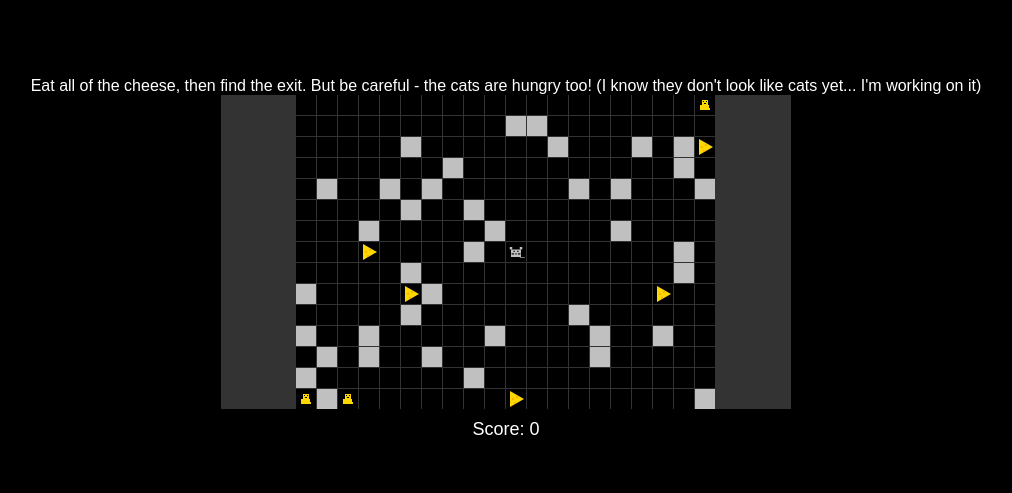
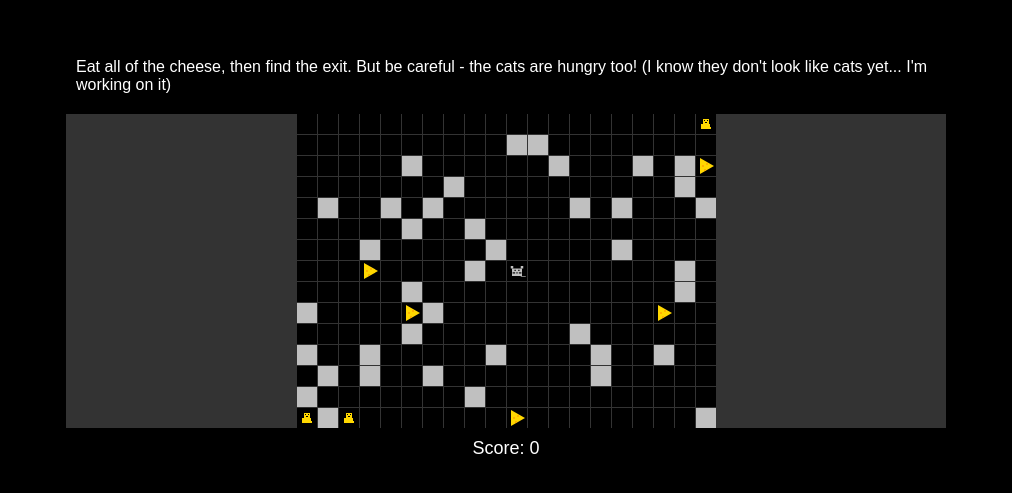
Before and after one commit to aenstad01/mouse-hunters, a plain HTML site: page index.html in a window 1280 px wide. Shown: the part 133-626 px from the top of the page, without its empty margins (134-1146 px from the left). Drawn offline with Linux system fonts and the light colour scheme.

Commit message:
Update styles.css

```diff
--- a/styles.css
+++ b/styles.css
@@ -45,6 +45,9 @@ body {
 
 #instructions {
   color: white;
+  margin-left: 200px;
+  margin-right: 200px;
+  margin-bottom: 20px;
 }
 
 @keyframes flash {
```
